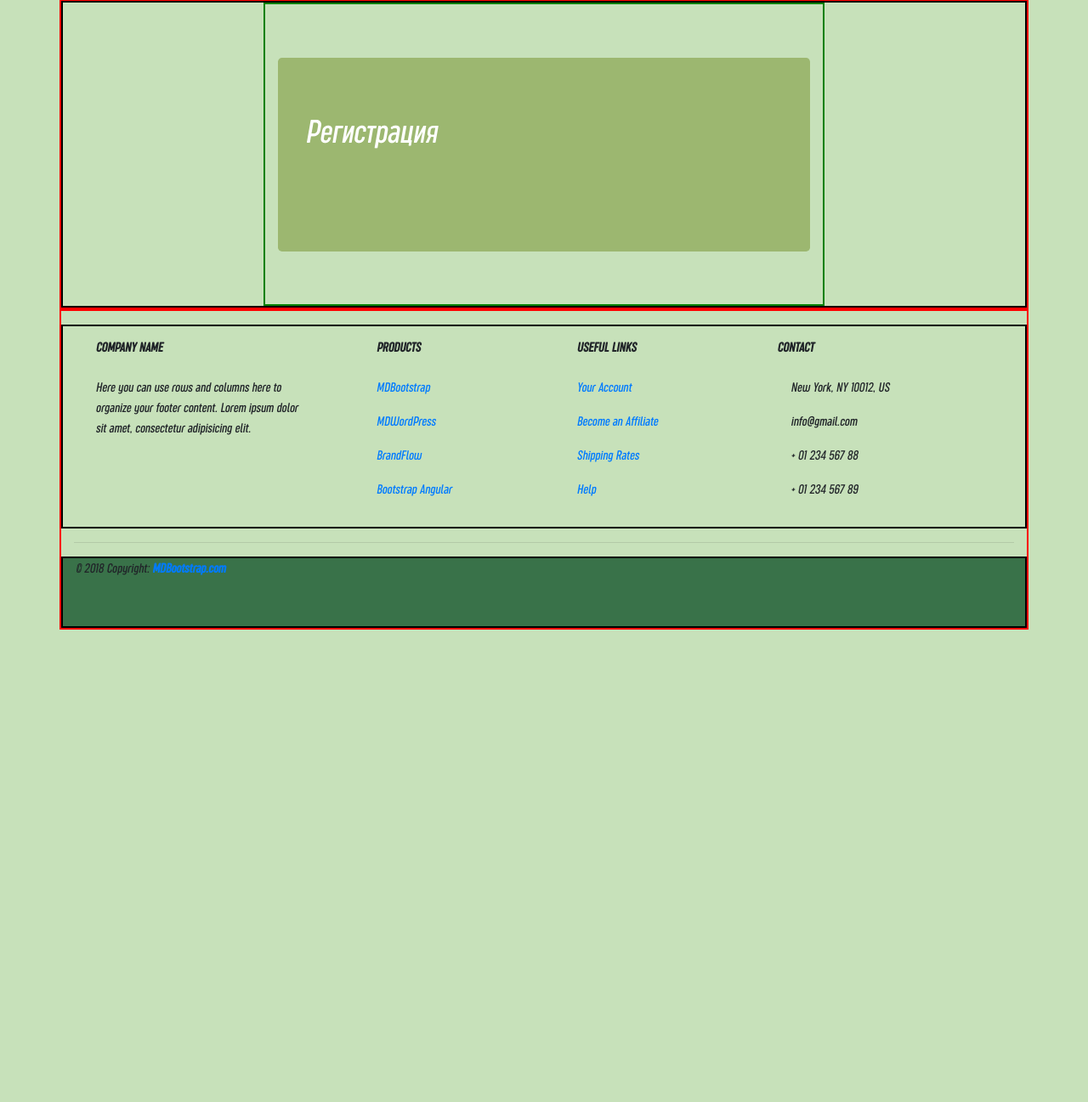
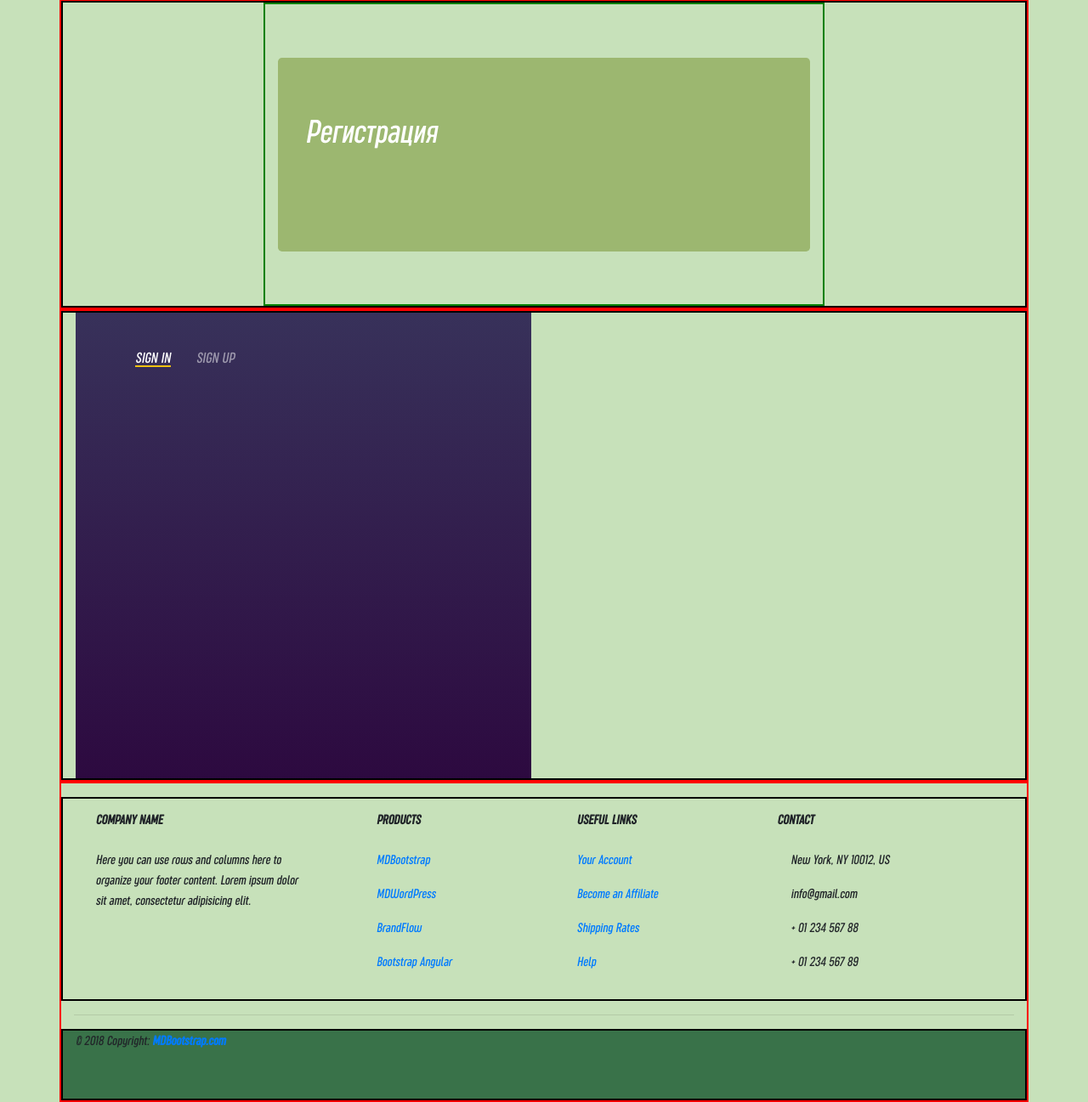
Before and after one commit to skainrusak/toothpaste, a PHP site: page /auth.html in a window 1280 px wide. Shown: the part 59-1356 px from the top of the page at 85% size. Before the commit the page ends 800 px from the top, so only its background shows below. Run offline with PHP 8.4, Linux system fonts and the light colour scheme; some libraries are stand-ins or nearby versions.

Commit message:
added local registration and log-in forms

```diff
--- a/auth.css
+++ b/auth.css
@@ -18,3 +18,169 @@
 .fb-login-button {
     margin: 5%;
 }
+
+a:hover,a:focus{
+    outline: none;
+    text-decoration: none;
+   }
+   .tab{
+    background: #200122;
+    background: -webkit-linear-gradient(to bottom, #6f0000, #200122);
+    background: linear-gradient(to bottom, #6f0000, #200122);
+    padding: 40px 50px;
+    position: relative;
+   }
+   .tab:before{
+    content: "";
+    width: 100%;
+    height: 100%;
+    display: block;
+    position: absolute;
+    top: 0;
+    left: 0;
+    background: linear-gradient(#2e3a6a,#2f0b45);
+    opacity: 0.85;
+   }
+   .tab .nav-tabs{
+    border-bottom: none;
+    padding: 0 20px;
+    position: relative;
+   }
+   .tab .nav-tabs li{ margin: 0 30px 0 0; }
+   .tab .nav-tabs li a{
+    font-size: 18px;
+    color: #fff;
+    border-radius: 0;
+    text-transform: uppercase;
+    background: transparent;
+    padding: 0;
+    margin-right: 0;
+    border: none;
+    border-bottom: 2px solid transparent;
+    opacity: 0.5;
+    position: relative;
+    transition: all 0.5s ease 0s;
+   }
+   .tab .nav-tabs li a:hover{ background: transparent; }
+   .tab .nav-tabs li.active a,
+   .tab .nav-tabs li.active a:focus,
+   .tab .nav-tabs li.active a:hover{
+    border: none;
+    background: transparent;
+    opacity: 1;
+    border-bottom: 2px solid #eec111;
+    color: #fff;
+   }
+   .tab .tab-content{
+    padding: 20px 0 0 0;
+    margin-top: 40px;
+    background: transparent;
+    z-index: 1;
+    position: relative;
+   }
+   .form-bg{ background: #ddd; }
+   .form-horizontal .form-group{
+    margin: 0 0 15px 0;
+    position: relative;
+   }
+   .form-horizontal .form-control{
+    height: 40px;
+    background: rgba(255,255,255,0.2);
+    border: none;
+    border-radius: 20px;
+    box-shadow: none;
+    padding: 0 20px;
+    font-size: 14px;
+    font-weight: bold;
+    color: #fff;
+    transition: all 0.3s ease 0s;
+   }
+   .form-horizontal .form-control:focus{
+    box-shadow: none;
+    outline: 0 none;
+   }
+   .form-horizontal .form-group label{
+    padding: 0 20px;
+    color: #7f8291;
+    text-transform: capitalize;
+    margin-bottom: 10px;
+   }
+   .form-horizontal .main-checkbox{
+    width: 20px;
+    height: 20px;
+    background: #eec111;
+    float: left;
+    margin: 5px 0 0 20px;
+    border: 1px solid #eec111;
+    position: relative;
+   }
+   .form-horizontal .main-checkbox label{
+    width: 20px;
+    height: 20px;
+    position: absolute;
+    top: 0;
+    left: 0;
+    cursor: pointer;
+   }
+   .form-horizontal .main-checkbox label:after{
+    content: "";
+    width: 10px;
+    height: 5px;
+    position: absolute;
+    top: 5px;
+    left: 4px;
+    border: 3px solid #fff;
+    border-top: none;
+    border-right: none;
+    background: transparent;
+    opacity: 0;
+    -webkit-transform: rotate(-45deg);
+    transform: rotate(-45deg);
+   }
+   .form-horizontal .main-checkbox input[type=checkbox]{ visibility: hidden; }
+   .form-horizontal .main-checkbox input[type=checkbox]:checked + label:after{ opacity: 1; }
+   .form-horizontal .text{
+    float: left;
+    font-size: 14px;
+    font-weight: bold;
+    color: #fff;
+    margin-left: 7px;
+    line-height: 20px;
+    padding-top: 5px;
+    text-transform: capitalize;
+   }
+   .form-horizontal .btn{
+    width: 100%;
+    background: #eec111;
+    padding: 10px 20px;
+    border: none;
+    font-size: 14px;
+    font-weight: bold;
+    color: #fff;
+    border-radius: 20px;
+    text-transform: uppercase;
+    margin: 20px 0 30px 0;
+   }
+   .form-horizontal .btn:focus{
+    background: #eec111;
+    color: #fff;
+    outline: none;
+    box-shadow: none;
+   }
+   .form-horizontal .forgot-pass{
+    border-top: 1px solid #615f6c;
+    margin: 0;
+    text-align: center;
+   }
+   .form-horizontal .forgot-pass .btn{
+    width: auto;
+    background: transparent;
+    margin: 30px 0 0 0;
+    color: #615f6c;
+    text-transform: capitalize;
+    transition: all 0.3s ease 0s;
+   }
+   .form-horizontal .forgot-pass .btn:hover{ color: #eec111; }
+   @media only screen and (max-width: 479px){
+    .tab{ padding: 40px 20px; }
+   }
--- a/auth.html
+++ b/auth.html
@@ -72,6 +72,73 @@
                  </div>
              </div>
          </div>
+
+         <div class="container">
+          <div class="row">
+          <div class="col-md-offset-3 col-md-6">
+
+          <div class="tab" role="tabpanel">
+          <!-- Nav tabs -->
+          <ul class="nav nav-tabs" role="tablist">
+          <li role="presentation" class="active"><a href="#Section1" aria-controls="home" role="tab" data-toggle="tab">sign in</a></li>
+          <li role="presentation"><a href="#Section2" aria-controls="profile" role="tab" data-toggle="tab">sign up</a></li>
+          </ul>
+          <!-- Tab panes -->
+          <div class="tab-content tabs">
+          <div role="tabpanel" class="tab-pane fade in active" id="Section1">
+          <form class="form-horizontal">
+          <div class="form-group">
+          <label for="exampleInputEmail1">username</label>
+          <input type="email" class="form-control" id="exampleInputEmail1">
+          </div>
+          <div class="form-group">
+          <label for="exampleInputPassword1">Password</label>
+          <input type="password" class="form-control" id="exampleInputPassword1">
+          </div>
+          <div class="form-group">
+          <div class="main-checkbox">
+          <input value="None" id="checkbox1" name="check" type="checkbox">
+          <label for="checkbox1"></label>
+          </div>
+          <span class="text">Keep me Signed in</span>
+          </div>
+          <div class="form-group">
+          <button type="submit" class="btn btn-default">Sign in</button>
+          </div>
+          <div class="form-group forgot-pass">
+          <button type="submit" class="btn btn-default">forgot password</button>
+          </div>
+          </form>
+          </div>
+          <div role="tabpanel" class="tab-pane fade" id="Section2">
+          <form class="form-horizontal">
+          <div class="form-group">
+          <label for="exampleInputEmail1">First Name</label>
+          <input type="text" class="form-control" id="exampleInputEmail1">
+          </div>
+          <div class="form-group">
+          <label for="exampleInputEmail1">Last Name</label>
+          <input type="text" class="form-control" id="exampleInputEmail1">
+          </div>
+          <div class="form-group">
+          <label for="exampleInputEmail1">Email address</label>
+          <input type="email" class="form-control" id="exampleInputEmail1">
+          </div>
+          <div class="form-group">
+          <label for="exampleInputPassword1">Password</label>
+          <input type="password" class="form-control" id="exampleInputPassword1">
+          </div>
+          <div class="form-group">
+          <button type="submit" class="btn btn-default">Sign up</button>
+          </div>
+          </form>
+          </div>
+          </div>
+          </div>
+
+         </div><!-- /.col-md-offset-3 col-md-6 -->
+         </div><!-- /.row -->
+         </div><!-- /.container -->
 
           <!-- Footer -->
 
```
